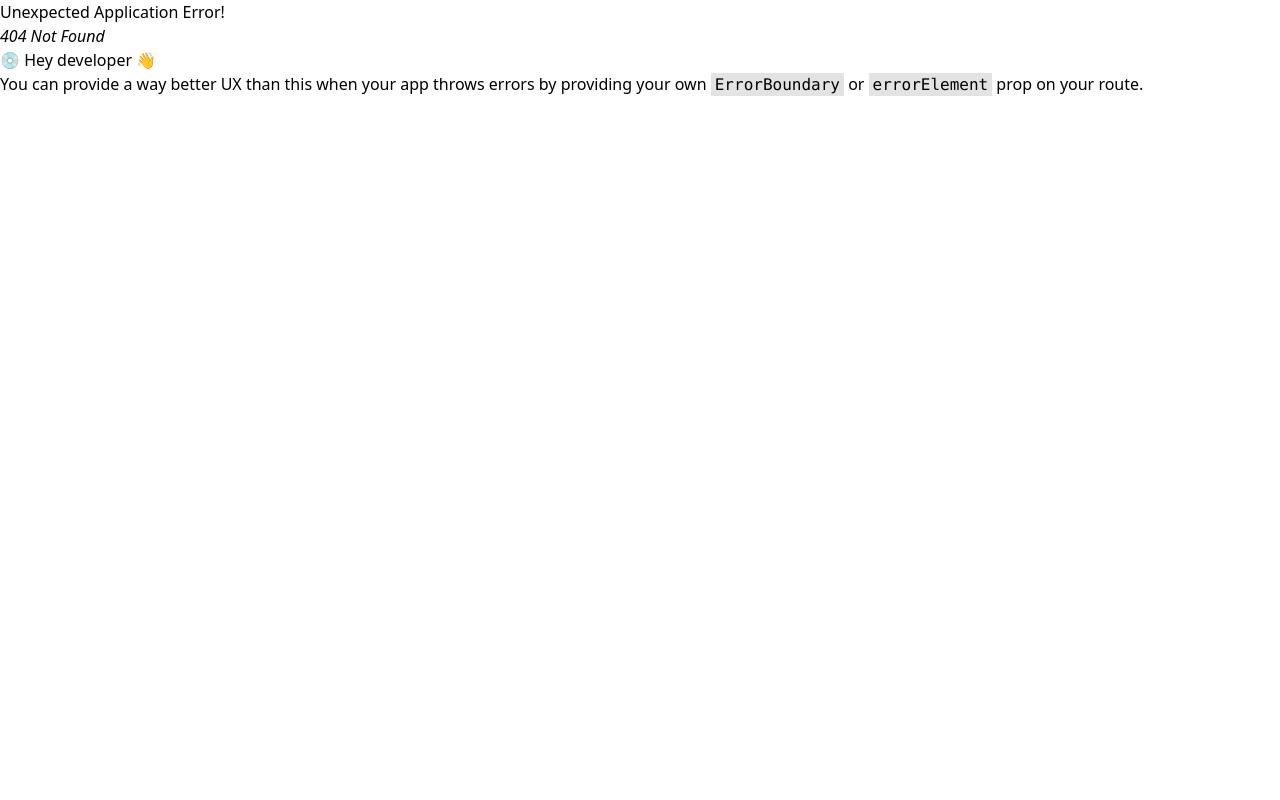
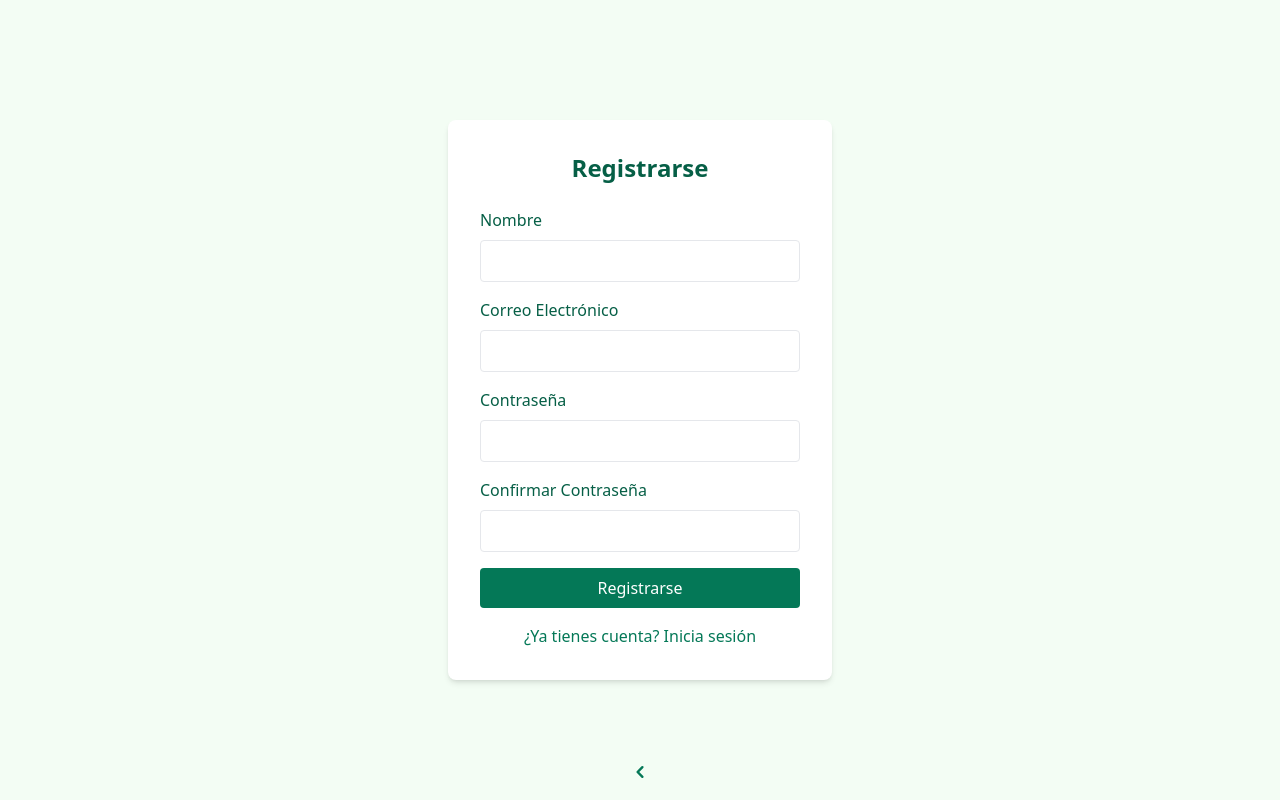
Before and after one commit to Yedpt/RSI_trade_project-Client, a React (Vite) app: page /register in a window 1280 px wide. Before the commit this address had no page. Built offline with nearby package versions, Linux system fonts and the light colour scheme.

Commit message:
feat(auth-form): add autocomplete attribute for password fields to enhance UX and security

```diff
--- a/src/components/NavBar.jsx
+++ b/src/components/NavBar.jsx
@@ -1,16 +1,22 @@
 import React, { useState, useEffect } from "react";
 import { Link, useNavigate } from "react-router-dom";
-import { HomeIcon, ChartBarIcon, LogoutIcon } from "@heroicons/react/outline";
+import {
+  HomeIcon,
+  ChartBarIcon,
+  LogoutIcon,
+  UserIcon,
+} from "@heroicons/react/outline";
 
 const NavBar = () => {
-  const [isOpen, setIsOpen] = useState(false);
   const [user, setUser] = useState(null);
   const navigate = useNavigate();
 
   useEffect(() => {
     const storedUser = localStorage.getItem("user");
     if (storedUser) {
-      setUser(JSON.parse(storedUser));
+      const parsedUser = JSON.parse(storedUser);
+      console.log("Usuario almacenado:", parsedUser); // Verifica qué datos tiene el usuario
+      setUser(parsedUser);
     }
   }, []);
 
@@ -21,31 +27,12 @@ const NavBar = () => {
     navigate("/");
   };
 
+  const handleOpenRegisterModal = () => navigate("/register");
+
   return (
-    <nav className="bg-green-600 text-white p-4">
+    <nav className="relative bg-green-600 text-white p-4">
       <div className="flex justify-between items-center">
         <h1 className="text-xl font-bold">Mi Banco</h1>
-        <div className="md:hidden">
-          <button
-            onClick={() => setIsOpen(!isOpen)}
-            className="focus:outline-none"
-          >
-            <svg
-              className="w-6 h-6"
-              xmlns="http://www.w3.org/2000/svg"
-              fill="none"
-              viewBox="0 0 24 24"
-              stroke="currentColor"
-            >
-              <path
-                strokeLinecap="round"
-                strokeLinejoin="round"
-                strokeWidth="2"
-                d="M4 6h16M4 12h16m-7 6h7"
-              />
-            </svg>
-          </button>
-        </div>
         <div className="hidden md:flex items-center space-x-6">
           <Link to="/" className="hover:text-green-200 flex items-center">
             <HomeIcon className="w-6 h-6" />
@@ -60,7 +47,8 @@ const NavBar = () => {
                 <ChartBarIcon className="w-6 h-6" />
               </Link>
               <div className="flex items-center">
-                <span className="mr-4">¡Hola, {user.name}!</span>
+                <span className="mr-4">¡Hola, {user.name}!</span>{" "}
+                {/* Verifica si "name" existe */}
                 <button
                   onClick={handleLogout}
                   className="hover:bg-green-500 p-2 rounded"
@@ -71,55 +59,24 @@ const NavBar = () => {
               </div>
             </>
           ) : (
-            <Link
-              to="/login"
-              className="bg-green-500 hover:bg-green-400 px-4 py-2 rounded"
-            >
-              Iniciar Sesión
-            </Link>
+            <>
+              <button
+                onClick={handleOpenRegisterModal}
+                className="flex items-center space-x-2 text-green-100 hover:underline"
+              >
+                <UserIcon className="w-5 h-5" />
+                <span>Hazte cliente</span>
+              </button>
+              <button
+                onClick={() => navigate("/login")}
+                className="bg-green-500 hover:bg-green-400 px-4 py-2 rounded"
+              >
+                Iniciar Sesión
+              </button>
+            </>
           )}
         </div>
       </div>
-
-      {isOpen && (
-        <ul className="mt-4 space-y-2 md:hidden">
-          <li>
-            <Link
-              to="/"
-              className="block hover:text-green-200 flex items-center"
-            >
-              <HomeIcon className="w-6 h-6 mr-2" /> Inicio
-            </Link>
-          </li>
-          {user && (
-            <li>
-              <Link
-                to="/trade"
-                className="block hover:text-green-200 flex items-center"
-              >
-                <ChartBarIcon className="w-6 h-6 mr-2" /> Inversión
-              </Link>
-            </li>
-          )}
-          {user ? (
-            <li className="flex items-center">
-              <span className="mr-4">¡Hola, {user.name}!</span>
-              <button
-                onClick={handleLogout}
-                className="hover:text-green-200 flex items-center"
-              >
-                <LogoutIcon className="w-6 h-6 mr-2" /> Cerrar Sesión
-              </button>
-            </li>
-          ) : (
-            <li>
-              <Link to="/login" className="block hover:text-green-200">
-                Iniciar Sesión
-              </Link>
-            </li>
-          )}
-        </ul>
-      )}
     </nav>
   );
 };
--- a/src/pages/Login.jsx
+++ b/src/pages/Login.jsx
@@ -1,9 +1,10 @@
 import React, { useState } from "react";
 import { useNavigate } from "react-router-dom";
 import { signUpNewUser, loginUser } from "../services/authService";
+import { ChevronUpIcon } from "@heroicons/react/solid";
 
-const Login = () => {
-  const [isLoginModal, setIsLoginModal] = useState(true);
+const Login = ({ initialView = "login" }) => {
+  const [isLoginModal, setIsLoginModal] = useState(initialView === "login");
   const [formData, setFormData] = useState({
     name: "",
     email: "",
@@ -23,8 +24,10 @@ const Login = () => {
 
   const handleSignUp = async (e) => {
     e.preventDefault();
+    setError("");
+
     if (formData.password !== formData.confirmPassword) {
-      setError("Las contraseñas no coinciden");
+      setError("Las contraseñas no coinciden.");
       return;
     }
 
@@ -32,33 +35,27 @@ const Login = () => {
       name: formData.name,
       email: formData.email,
       password: formData.password,
-      confirmPassword: formData.confirmPassword,
     };
 
+    try {
       const result = await signUpNewUser(signUpData);
       if (result.success) {
-      // Automatically log in after successful signup
-      const loginResult = await loginUser({
-        email: formData.email,
-        password: formData.password,
-      });
-
-      if (loginResult.success) {
-        localStorage.setItem("user", JSON.stringify(loginResult.userData.user));
         navigate("/");
-      }
       } else {
         setError(result.message);
+      }
+    } catch (err) {
+      setError("Ocurrió un error durante el registro.");
     }
   };
 
   const handleLogin = async (e) => {
     e.preventDefault();
-    const loginData = {
-      email: formData.email,
-      password: formData.password,
-    };
+    setError("");
 
+    const loginData = { email: formData.email, password: formData.password };
+
+    try {
       const result = await loginUser(loginData);
       if (result.success) {
         localStorage.setItem("user", JSON.stringify(result.userData.user));
@@ -66,17 +63,22 @@ const Login = () => {
       } else {
         setError(result.message);
       }
+    } catch (err) {
+      setError("Ocurrió un error al iniciar sesión.");
+    }
   };
 
+  const handleBackButtonClick = () => navigate("/");
+
   return (
-    <div className="min-h-screen bg-green-50 flex items-center justify-center">
+    <div className="min-h-screen bg-green-50 flex flex-col items-center justify-center relative">
       <div className="bg-white p-8 rounded-lg shadow-md w-96">
         <h2 className="text-2xl font-bold text-green-700 text-center mb-6">
           {isLoginModal ? "Iniciar Sesión" : "Registrarse"}
         </h2>
 
         {error && (
-          <div className="bg-red-100 border border-red-400 text-red-700 px-4 py-3 rounded relative mb-4">
+          <div className="bg-red-100 text-red-700 px-4 py-3 mb-4 rounded">
             {error}
           </div>
         )}
@@ -84,63 +86,85 @@ const Login = () => {
         <form onSubmit={isLoginModal ? handleLogin : handleSignUp}>
           {!isLoginModal && (
             <div className="mb-4">
-              <label className="block text-green-700 mb-2">Nombre</label>
+              <label
+                htmlFor="name"
+                className="block text-green-700 font-medium mb-2"
+              >
+                Nombre
+              </label>
               <input
                 type="text"
+                id="name"
                 name="name"
                 value={formData.name}
                 onChange={handleChange}
-                className="w-full px-3 py-2 border rounded"
+                className="w-full px-3 py-2 border rounded focus:outline-none focus:ring focus:ring-green-300"
                 required={!isLoginModal}
               />
             </div>
           )}
 
           <div className="mb-4">
-            <label className="block text-green-700 mb-2">
+            <label
+              htmlFor="email"
+              className="block text-green-700 font-medium mb-2"
+            >
               Correo Electrónico
             </label>
             <input
               type="email"
+              id="email"
               name="email"
               value={formData.email}
               onChange={handleChange}
-              className="w-full px-3 py-2 border rounded"
+              className="w-full px-3 py-2 border rounded focus:outline-none focus:ring focus:ring-green-300"
               required
             />
           </div>
 
           <div className="mb-4">
-            <label className="block text-green-700 mb-2">Contraseña</label>
+            <label
+              htmlFor="password"
+              className="block text-green-700 font-medium mb-2"
+            >
+              Contraseña
+            </label>
             <input
               type="password"
+              id="password"
               name="password"
               value={formData.password}
               onChange={handleChange}
-              className="w-full px-3 py-2 border rounded"
+              className="w-full px-3 py-2 border rounded focus:outline-none focus:ring focus:ring-green-300"
               required
+              autocomplete="new-password"
             />
           </div>
 
           {!isLoginModal && (
             <div className="mb-4">
-              <label className="block text-green-700 mb-2">
+              <label
+                htmlFor="confirmPassword"
+                className="block text-green-700 font-medium mb-2"
+              >
                 Confirmar Contraseña
               </label>
               <input
                 type="password"
+                id="confirmPassword"
                 name="confirmPassword"
                 value={formData.confirmPassword}
                 onChange={handleChange}
-                className="w-full px-3 py-2 border rounded"
+                className="w-full px-3 py-2 border rounded focus:outline-none focus:ring focus:ring-green-300"
                 required={!isLoginModal}
+                autocomplete="new-password"
               />
             </div>
           )}
 
           <button
             type="submit"
-            className="w-full bg-green-600 text-white py-2 rounded hover:bg-green-700"
+            className="w-full bg-green-600 text-white py-2 rounded hover:bg-green-700 transition"
           >
             {isLoginModal ? "Iniciar Sesión" : "Registrarse"}
           </button>
@@ -157,6 +181,13 @@ const Login = () => {
           </button>
         </div>
       </div>
+
+      <button
+        onClick={handleBackButtonClick}
+        className="absolute bottom-4 text-green-600 hover:text-green-800"
+      >
+        <ChevronUpIcon className="w-6 h-6 transform -rotate-90" />
+      </button>
     </div>
   );
 };
--- a/src/routes/Routes.jsx
+++ b/src/routes/Routes.jsx
@@ -34,6 +34,10 @@ export const routes = createBrowserRouter([
     element: <Login />,
   },
   {
+    path: "/register",
+    element: <Login initialView="register" />, // Ruta para el registro directo
+  },
+  {
     path: "/trade",
     element: <LayoutTrade />,
     children: [
--- a/src/services/authService.js
+++ b/src/services/authService.js
@@ -3,43 +3,78 @@ import axios from "axios";
 const PORT = 8000;
 const URL = `http://localhost:${PORT}/api/users`;
 
-//SERVICIO SIGNUP
-
+// SERVICIO SIGNUP
 export const signUpNewUser = async (data) => {
   try {
-    const response = await axios.post(`${URL}/signup`, data, {
+    // Add created_at and default role
+    const signupData = {
+      ...data,
+      created_at: new Date().toISOString(),
+      rol: "client",
+    };
+
+    const response = await axios.post(`${URL}/signup`, signupData, {
       headers: { "Content-Type": "application/json" },
     });
-    return { success: true, data: response.data };
+
+    // Attempt to login immediately after successful signup
+    const loginResponse = await axios.post(
+      `${URL}/login`,
+      {
+        email: data.email,
+        password: data.password,
+      },
+      {
+        headers: { "Content-Type": "application/json" },
+      }
+    );
+
+    const userData = loginResponse.data.sessionData;
+
+    // Store authentication token and user data
+    if (userData.token) {
+      localStorage.setItem("authToken", userData.token);
+      localStorage.setItem("user", JSON.stringify(userData.user));
+    }
+
+    return {
+      success: true,
+      userData,
+      message: "Usuario registrado exitosamente",
+    };
   } catch (error) {
     let errorMessage;
 
     if (error.response) {
-      if (error.response.status === 400) {
+      switch (error.response.status) {
+        case 400:
           errorMessage =
             "Los datos ingresados no son válidos. Por favor, revisa el formulario.";
-      } else if (error.response.status === 409) {
+          break;
+        case 409:
           errorMessage =
-          "Este usuario ya está registrado. Intenta iniciar sesión.";
-      } else {
+            "Este correo o nombre de usuario ya está registrado. Intenta iniciar sesión.";
+          break;
+        default:
           errorMessage =
             "Ocurrió un problema al registrarse. Inténtalo nuevamente.";
       }
     } else if (error.request) {
-      // Errores de red
       errorMessage =
         "No se pudo conectar con el servidor. Verifica tu conexión a Internet.";
     } else {
       errorMessage = "Ocurrió un error inesperado. Inténtalo más tarde.";
     }
 
-    console.error("Error al registrarse:", errorMessage);
-    return { success: false, message: errorMessage };
+    console.error("Error al registrarse:", error);
+    return {
+      success: false,
+      message: errorMessage,
+    };
   }
 };
 
-//SERVICIO LOGIN
-
+// SERVICIO LOGIN
 export const loginUser = async (data) => {
   try {
     const response = await axios.post(`${URL}/login`, data, {
@@ -48,21 +83,31 @@ export const loginUser = async (data) => {
 
     const userData = response.data.sessionData;
 
+    // Store authentication token and user data
     if (userData.token) {
       localStorage.setItem("authToken", userData.token);
+      localStorage.setItem("user", JSON.stringify(userData.user));
     }
 
-    return { success: true, userData };
+    return {
+      success: true,
+      userData,
+      message: "Inicio de sesión exitoso",
+    };
   } catch (error) {
     let errorMessage;
 
     if (error.response) {
-      if (error.response.status === 404) {
+      switch (error.response.status) {
+        case 404:
           errorMessage = "Ups... Parece que no estás registrado.";
-      } else if (error.response.status === 401) {
+          break;
+        case 401:
           errorMessage = "Contraseña incorrecta.";
-      } else {
-        errorMessage = "Ocurrió un error en el servidor. Inténtalo nuevamente.";
+          break;
+        default:
+          errorMessage =
+            "Ocurrió un error en el servidor. Inténtalo nuevamente.";
       }
     } else if (error.request) {
       errorMessage =
@@ -71,6 +116,10 @@ export const loginUser = async (data) => {
       errorMessage = "Ocurrió un error inesperado. Inténtalo más tarde.";
     }
 
-    return { success: false, message: errorMessage };
+    console.error("Error al iniciar sesión:", error);
+    return {
+      success: false,
+      message: errorMessage,
+    };
   }
 };
```
Lines whose indentation alone changed are shown as unchanged.
